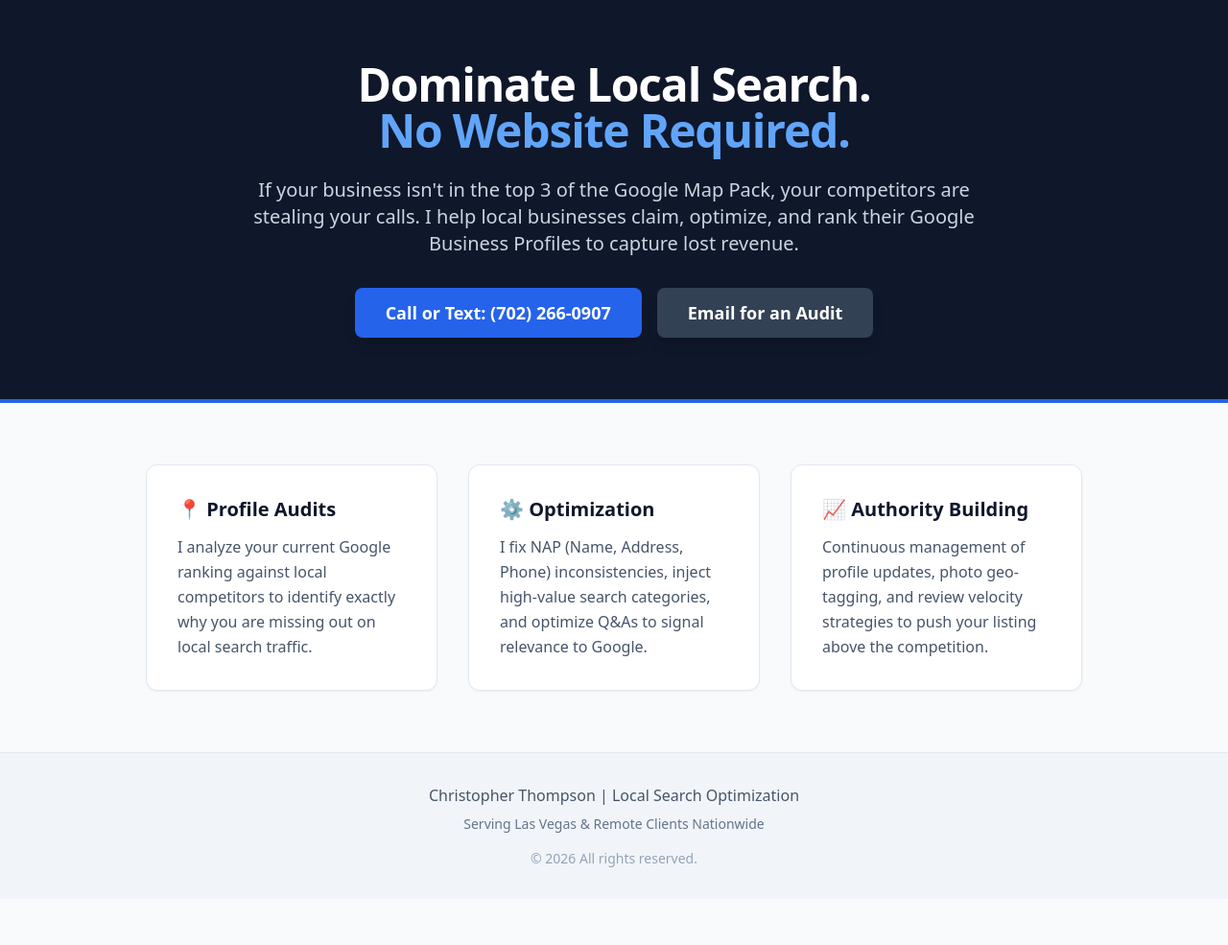
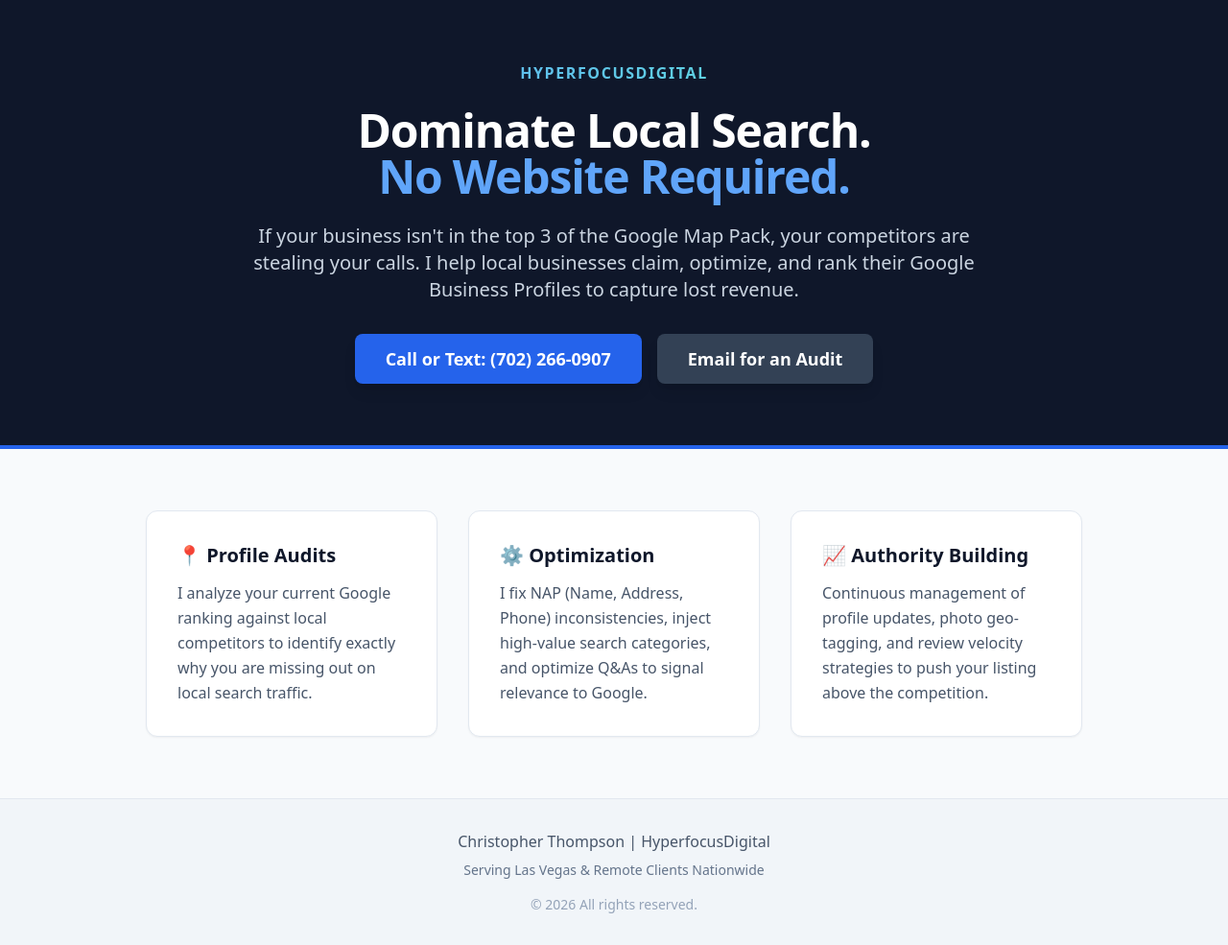
Before and after one commit to Pangone1/b2b-local-seo, a plain HTML site: page index.html in a window 1280 px wide. Shown: the whole page at 96% size. Before the commit the page ends 937 px from the top, so only its background shows below. Drawn offline with nearby package versions, Linux system fonts and the light colour scheme.

Commit message:
Add stylized HyperfocusDigital branding to hero section

```diff
--- a/index.html
+++ b/index.html
@@ -3,13 +3,14 @@
 <head>
     <meta charset="UTF-8">
     <meta name="viewport" content="width=device-width, initial-scale=1.0">
-    <title>Christopher Thompson | Local SEO & Google Profile Management</title>
+    <title>HyperfocusDigital | Local SEO & Google Profile Management</title>
     <script src="https://cdn.tailwindcss.com"></script>
 </head>
 <body class="bg-slate-50 text-slate-900 font-sans antialiased">
     <!-- Hero Section -->
     <header class="bg-slate-900 text-white py-16 px-6 text-center border-b-4 border-blue-600">
         <div class="max-w-3xl mx-auto">
+            <div class="text-transparent bg-clip-text bg-gradient-to-r from-blue-400 to-teal-300 font-black tracking-widest uppercase text-sm md:text-base mb-6 letter-spacing-2">HyperfocusDigital</div>
             <h1 class="text-4xl md:text-5xl font-extrabold mb-6 tracking-tight">Dominate Local Search. <br><span class="text-blue-400">No Website Required.</span></h1>
             <p class="text-xl mb-8 text-slate-300">If your business isn't in the top 3 of the Google Map Pack, your competitors are stealing your calls. I help local businesses claim, optimize, and rank their Google Business Profiles to capture lost revenue.</p>
             <div class="flex flex-col sm:flex-row justify-center gap-4">
@@ -39,7 +40,7 @@
 
     <!-- Footer -->
     <footer class="bg-slate-100 border-t border-slate-200 py-8 text-center px-6">
-        <p class="text-slate-600 font-medium">Christopher Thompson | Local Search Optimization</p>
+        <p class="text-slate-600 font-medium">Christopher Thompson | HyperfocusDigital</p>
         <p class="text-slate-500 text-sm mt-2">Serving Las Vegas & Remote Clients Nationwide</p>
         <p class="text-slate-400 text-sm mt-4">&copy; 2026 All rights reserved.</p>
     </footer>
```
